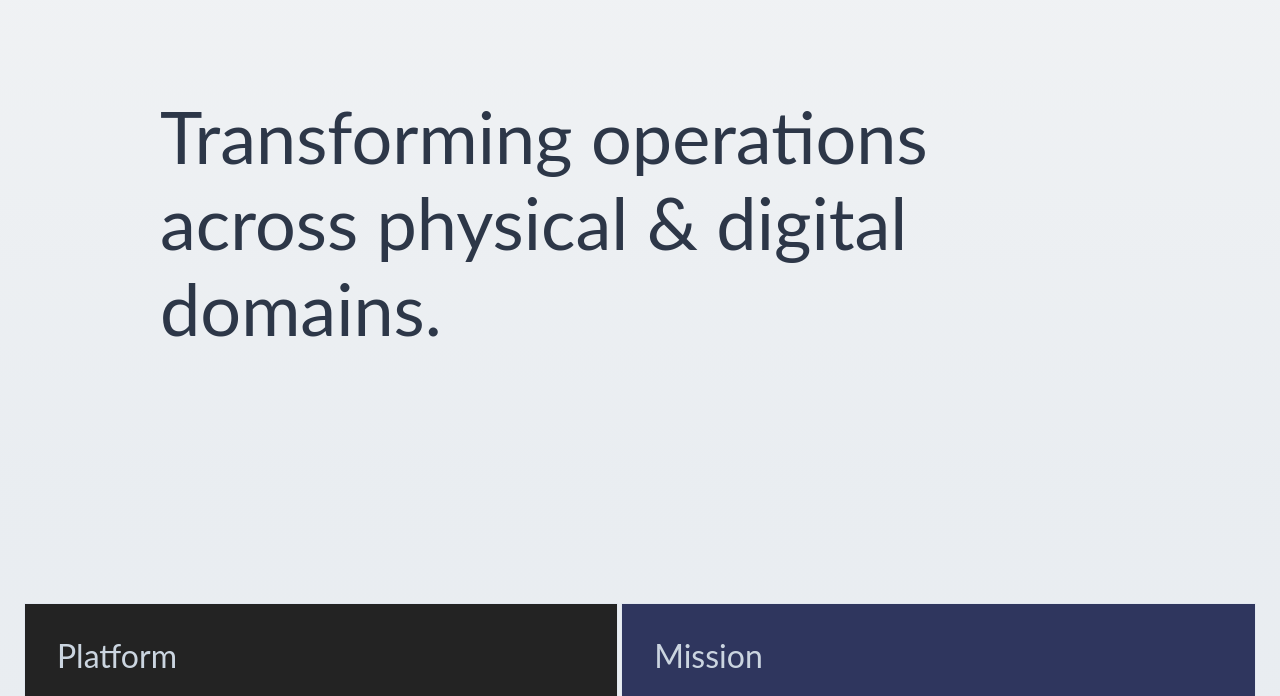
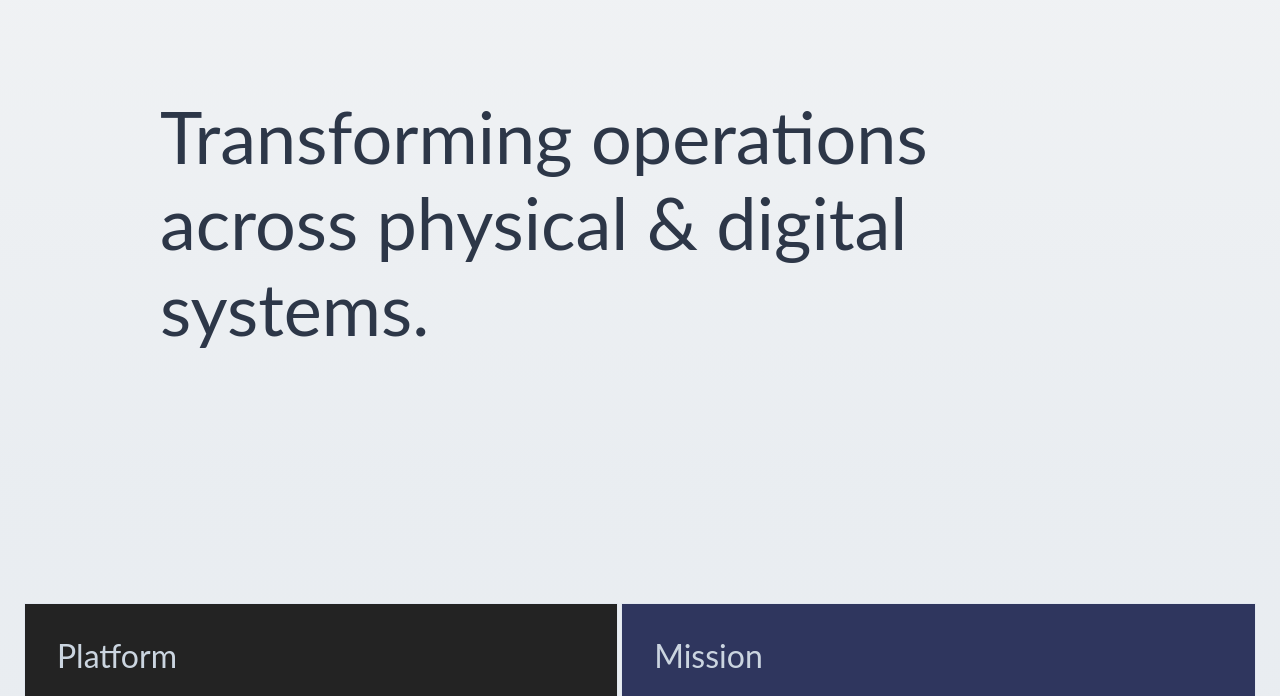
Before and after one commit to ariuna-systems/ariuna.systems, a website built with Vite: page index.html in a window 1280 px wide. Shown: the part 51-747 px from the top of the page. Built offline with nearby package versions, Linux system fonts and the light colour scheme.

Commit message:
Update index.html

```diff
--- a/index.html
+++ b/index.html
@@ -45,7 +45,7 @@
   <main role="main">
     <section id="teaser">
       <div class="container">
-        <h1>Transforming operations across physical & digital domains.</h1>
+        <h1>Transforming operations across physical & digital systems.</h1>
 
         <div class="teaser-cards">
 
```
